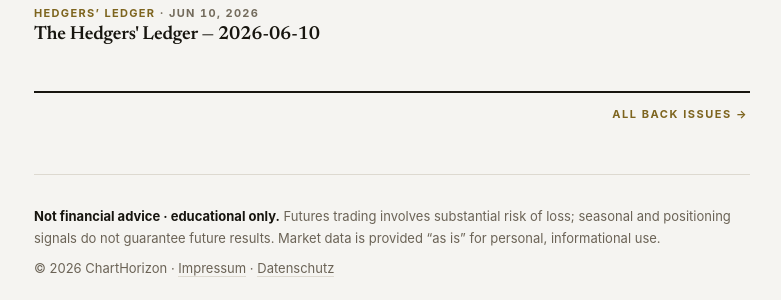
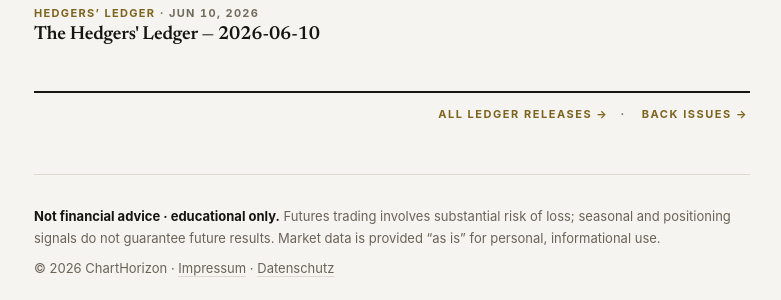
Before and after one commit to ChartHorizon/website, a Jekyll site: the page built from _posts/2026-07-18-hedgers-ledger.md, in a window 1280 px wide. Shown: the part 1912-2212 px from the top of the page, without its empty margins (248-1029 px from the left). Built offline with Jekyll 4.4.1, drawn with Linux system fonts in a browser that asks for light colours.

Commit message:
links: every post and the archive lead into the section hubs

```diff
--- a/_config.yml
+++ b/_config.yml
@@ -17,7 +17,7 @@ markdown: kramdown
 # Stylesheet cache key, appended as ?v= in _layouts/default.html. BUMP THIS whenever
 # assets/css/blog.css changes — otherwise returning readers keep the cached copy.
 # (It used to be site.time, which made every daily FX push re-download the CSS.)
-css_version: 9
+css_version: 10
 
 # The desk's timezone. Without this, CI builds in UTC and Jekyll silently DROPS any post
 # whose date is still in the future there — a post dated today, built at 23:30 CEST
--- a/_layouts/post.html
+++ b/_layouts/post.html
@@ -37,6 +37,7 @@ layout: default
   {%- if p.url == page.url -%}{%- assign idx = forloop.index0 -%}{%- break -%}{%- endif -%}
 {%- endfor -%}
 {%- capture this_edition %}{% include edition.html post=page %}{% endcapture -%}
+{%- capture this_key %}{% include edition.html post=page key=true %}{% endcapture -%}
 
 {%- comment -%}
   SELECTION is separate from ORDER, deliberately.
@@ -90,6 +91,19 @@ layout: default
 <nav class="post-more" aria-labelledby="post-more-head">
   <h2 class="section-rule" id="post-more-head"><span>Elsewhere in the paper</span></h2>
   <ul class="post-more-list">{{ links }}</ul>
-  <p class="more-issues"><a href="{{ '/archive/' | relative_url }}">All back issues &rarr;</a></p>
+  {%- comment -%}
+    The section hub first, the whole run second. This is the link that gives every post a
+    path into a topical hub — the thing that was missing when Google left 15 of 22 URLs at
+    "discovered, currently not indexed".
+  {%- endcomment -%}
+  <p class="more-issues">
+    {%- if this_key == "ledger" -%}
+    <a href="{{ '/ledger/' | relative_url }}">All Ledger releases &rarr;</a>
+    {%- else -%}
+    <a href="{{ '/tape/' | relative_url }}">All Tape notes &rarr;</a>
+    {%- endif -%}
+    <span class="sep" aria-hidden="true">&middot;</span>
+    <a href="{{ '/archive/' | relative_url }}">Back issues &rarr;</a>
+  </p>
 </nav>
 {%- endif %}
--- a/archive.html
+++ b/archive.html
@@ -6,8 +6,10 @@ seo_title: "COT Report Archive — Every Futures Positioning Note by Year"
 description: "The full run of ChartHorizon's futures positioning notes, grouped by year: weekly readings of CFTC Commitments of Traders positioning, seasonality, hedging programs and term structure across forty markets."
 ---
 <h1>Back Issues</h1>
-<p class="dek">The full run, newest first — every Weekly Tape note and every Hedgers&rsquo; Ledger
-   release since the desk started publishing.</p>
+<p class="dek">The full run, newest first — every Weekly Tape note and every Hedgers&rsquo;
+   Ledger release since the desk started publishing. By edition:
+   <a href="{{ '/tape/' | relative_url }}">The Weekly Tape</a> &middot;
+   <a href="{{ '/ledger/' | relative_url }}">Hedgers&rsquo; Ledger</a>.</p>
 
 {%- assign by_year = site.posts | group_by_exp: "post", "post.date | date: '%Y'" -%}
 {% for year in by_year %}
--- a/assets/css/blog.css
+++ b/assets/css/blog.css
@@ -539,3 +539,6 @@ body.wide-page main.wide{max-width:1080px; margin-inline:auto}
   .rail{display:grid; grid-template-columns:1fr 1fr; gap:34px; align-items:start}
   .rail-block + .rail-block{margin-top:0}
 }
+
+/* two links share the foot rule under a post now — the hub, then the whole run */
+.post-more .more-issues .sep{margin:0 10px; color:var(--muted-2)}
```
